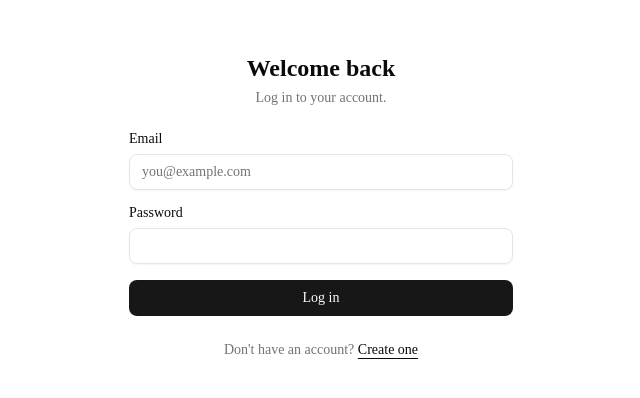
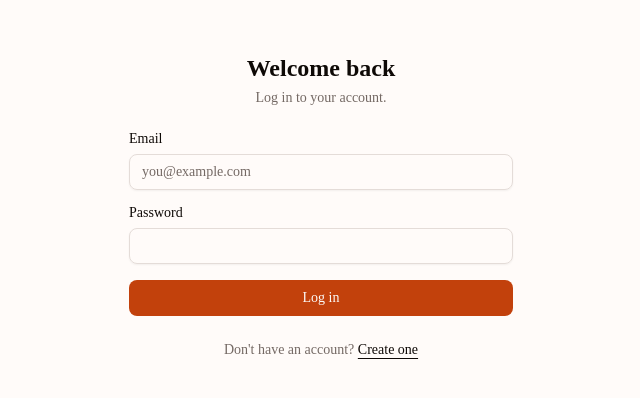
Before and after one commit to hassannaveed2/simple-project-tracker, a Next.js app: page /auth/login in a window 1280 px wide. Shown: the part 194-592 px from the top of the page, without its empty margins (319-959 px from the left). Built offline with nearby package versions, Linux system fonts and the light colour scheme.

Commit message:
Add warm accent color and warm-tinted neutrals
Co-Authored-By: Claude Sonnet 5 <noreply@anthropic.com>

```diff
--- a/src/app/globals.css
+++ b/src/app/globals.css
@@ -49,72 +49,72 @@
 }
 
 :root {
-  --card: oklch(1 0 0);
-  --card-foreground: oklch(0.145 0 0);
-  --popover: oklch(1 0 0);
-  --popover-foreground: oklch(0.145 0 0);
-  --primary: oklch(0.205 0 0);
-  --primary-foreground: oklch(0.985 0 0);
-  --secondary: oklch(0.97 0 0);
-  --secondary-foreground: oklch(0.205 0 0);
-  --muted: oklch(0.97 0 0);
-  --muted-foreground: oklch(0.556 0 0);
-  --accent: oklch(0.97 0 0);
-  --accent-foreground: oklch(0.205 0 0);
+  --card: oklch(0.99 0.005 50);
+  --card-foreground: oklch(0.145 0.012 50);
+  --popover: oklch(0.99 0.005 50);
+  --popover-foreground: oklch(0.145 0.012 50);
+  --primary: oklch(0.553 0.174 38.4);
+  --primary-foreground: oklch(0.98 0.004 50);
+  --secondary: oklch(0.96 0.008 50);
+  --secondary-foreground: oklch(0.205 0.014 50);
+  --muted: oklch(0.96 0.008 50);
+  --muted-foreground: oklch(0.53 0.016 50);
+  --accent: oklch(0.96 0.008 50);
+  --accent-foreground: oklch(0.205 0.014 50);
   --destructive: oklch(0.577 0.245 27.325);
-  --border: oklch(0.922 0 0);
-  --input: oklch(0.922 0 0);
-  --ring: oklch(0.708 0 0);
+  --border: oklch(0.9 0.01 50);
+  --input: oklch(0.9 0.01 50);
+  --ring: oklch(0.553 0.174 38.4);
   --chart-1: oklch(0.87 0 0);
   --chart-2: oklch(0.556 0 0);
   --chart-3: oklch(0.439 0 0);
   --chart-4: oklch(0.371 0 0);
   --chart-5: oklch(0.269 0 0);
   --radius: 0.625rem;
-  --sidebar: oklch(0.985 0 0);
-  --sidebar-foreground: oklch(0.145 0 0);
-  --sidebar-primary: oklch(0.205 0 0);
-  --sidebar-primary-foreground: oklch(0.985 0 0);
-  --sidebar-accent: oklch(0.97 0 0);
-  --sidebar-accent-foreground: oklch(0.205 0 0);
-  --sidebar-border: oklch(0.922 0 0);
-  --sidebar-ring: oklch(0.708 0 0);
-  --background: oklch(1 0 0);
-  --foreground: oklch(0.145 0 0);
+  --sidebar: oklch(0.98 0.006 50);
+  --sidebar-foreground: oklch(0.145 0.012 50);
+  --sidebar-primary: oklch(0.553 0.174 38.4);
+  --sidebar-primary-foreground: oklch(0.98 0.004 50);
+  --sidebar-accent: oklch(0.96 0.008 50);
+  --sidebar-accent-foreground: oklch(0.205 0.014 50);
+  --sidebar-border: oklch(0.9 0.01 50);
+  --sidebar-ring: oklch(0.553 0.174 38.4);
+  --background: oklch(0.99 0.005 50);
+  --foreground: oklch(0.145 0.012 50);
 }
 
 .dark {
-  --background: oklch(0.145 0 0);
-  --foreground: oklch(0.985 0 0);
-  --card: oklch(0.205 0 0);
-  --card-foreground: oklch(0.985 0 0);
-  --popover: oklch(0.205 0 0);
-  --popover-foreground: oklch(0.985 0 0);
-  --primary: oklch(0.922 0 0);
-  --primary-foreground: oklch(0.205 0 0);
-  --secondary: oklch(0.269 0 0);
-  --secondary-foreground: oklch(0.985 0 0);
-  --muted: oklch(0.269 0 0);
-  --muted-foreground: oklch(0.708 0 0);
-  --accent: oklch(0.269 0 0);
-  --accent-foreground: oklch(0.985 0 0);
+  --background: oklch(0.145 0.012 45);
+  --foreground: oklch(0.985 0.005 50);
+  --card: oklch(0.205 0.014 45);
+  --card-foreground: oklch(0.985 0.005 50);
+  --popover: oklch(0.205 0.014 45);
+  --popover-foreground: oklch(0.985 0.005 50);
+  --primary: oklch(0.758 0.159 55.9);
+  --primary-foreground: oklch(0.145 0.012 45);
+  --secondary: oklch(0.269 0.016 45);
+  --secondary-foreground: oklch(0.985 0.005 50);
+  --muted: oklch(0.269 0.016 45);
+  --muted-foreground: oklch(0.708 0.014 50);
+  --accent: oklch(0.269 0.016 45);
+  --accent-foreground: oklch(0.985 0.005 50);
   --destructive: oklch(0.704 0.191 22.216);
-  --border: oklch(1 0 0 / 10%);
-  --input: oklch(1 0 0 / 15%);
-  --ring: oklch(0.556 0 0);
+  --border: oklch(1 0.02 50 / 10%);
+  --input: oklch(1 0.02 50 / 15%);
+  --ring: oklch(0.758 0.159 55.9);
   --chart-1: oklch(0.87 0 0);
   --chart-2: oklch(0.556 0 0);
   --chart-3: oklch(0.439 0 0);
   --chart-4: oklch(0.371 0 0);
   --chart-5: oklch(0.269 0 0);
-  --sidebar: oklch(0.205 0 0);
-  --sidebar-foreground: oklch(0.985 0 0);
-  --sidebar-primary: oklch(0.488 0.243 264.376);
-  --sidebar-primary-foreground: oklch(0.985 0 0);
-  --sidebar-accent: oklch(0.269 0 0);
-  --sidebar-accent-foreground: oklch(0.985 0 0);
-  --sidebar-border: oklch(1 0 0 / 10%);
-  --sidebar-ring: oklch(0.556 0 0);
+  --sidebar: oklch(0.205 0.014 45);
+  --sidebar-foreground: oklch(0.985 0.005 50);
+  --sidebar-primary: oklch(0.758 0.159 55.9);
+  --sidebar-primary-foreground: oklch(0.145 0.012 45);
+  --sidebar-accent: oklch(0.269 0.016 45);
+  --sidebar-accent-foreground: oklch(0.985 0.005 50);
+  --sidebar-border: oklch(1 0.02 50 / 10%);
+  --sidebar-ring: oklch(0.758 0.159 55.9);
 }
 
 @layer base {
```
